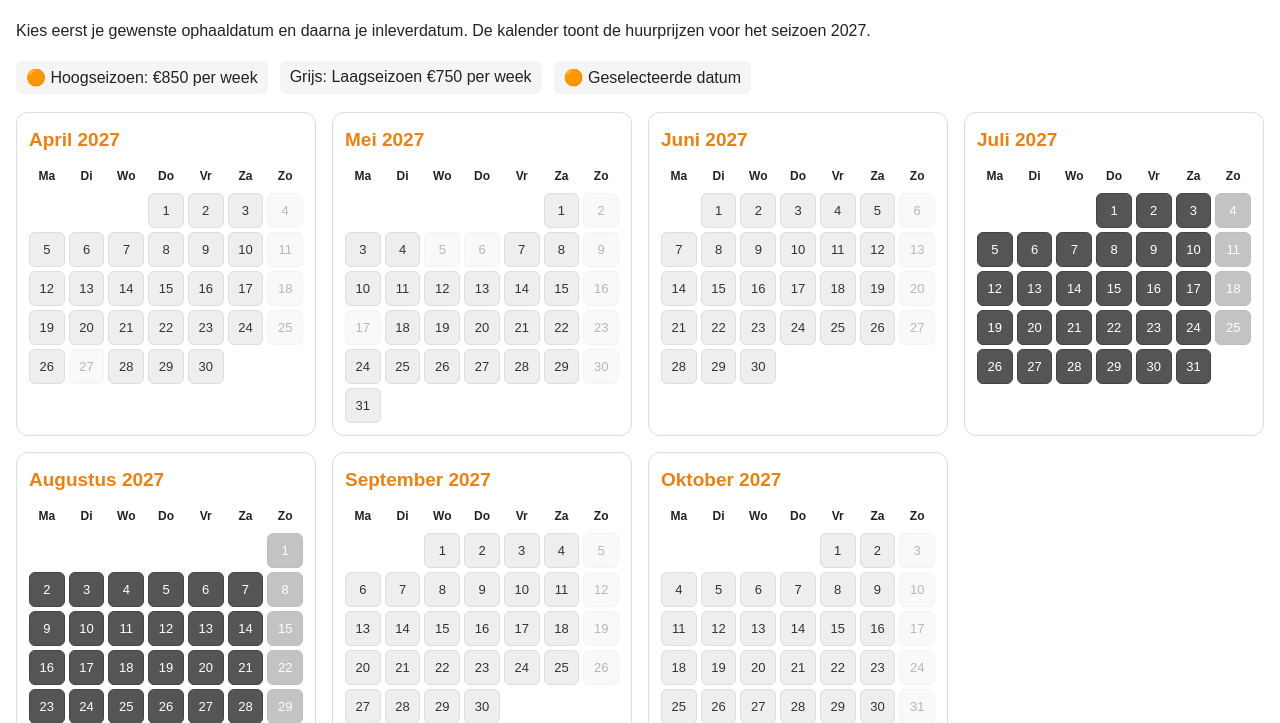
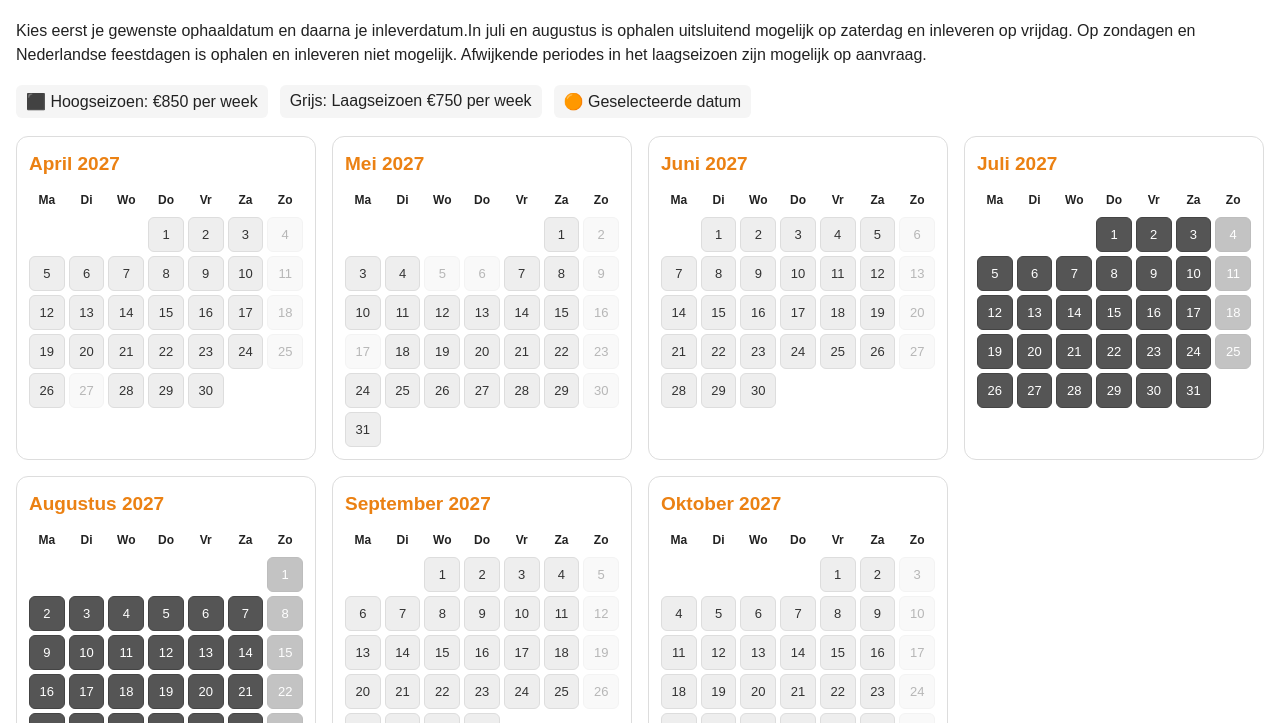
Before and after one commit to Serona5/camperkalender, a plain HTML site: page index.html in a window 1280 px wide. Shown: the part 77-800 px from the top of the page. Drawn offline with Linux system fonts and the light colour scheme.

Commit message:
Update index.html

```diff
--- a/index.html
+++ b/index.html
@@ -76,12 +76,11 @@ h1 { color:var(--oranje); }
 
 <h1>Huur jouw camper – 2027</h1>
 <p class="intro">
-Kies eerst je gewenste ophaaldatum en daarna je inleverdatum.
-De kalender toont de huurprijzen voor het seizoen 2027.
+Kies eerst je gewenste ophaaldatum en daarna je inleverdatum.In juli en augustus is ophalen uitsluitend mogelijk op zaterdag en inleveren op vrijdag. Op zondagen en Nederlandse feestdagen is ophalen en inleveren niet mogelijk. Afwijkende periodes in het laagseizoen zijn mogelijk op aanvraag.
 </p>
 
 <div class="legenda">
-  <span>🟠 Hoogseizoen: €850 per week</span>
+  <span>⬛ Hoogseizoen: €850 per week</span>
   <span>Grijs: Laagseizoen €750 per week</span>
   <span>🟠 Geselecteerde datum</span>
 </div>
```
